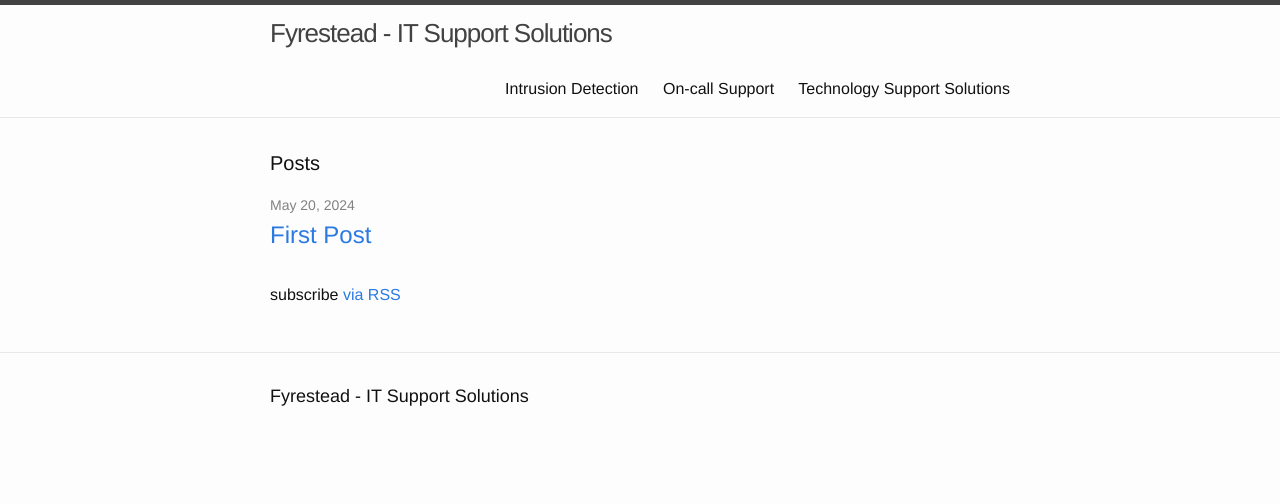
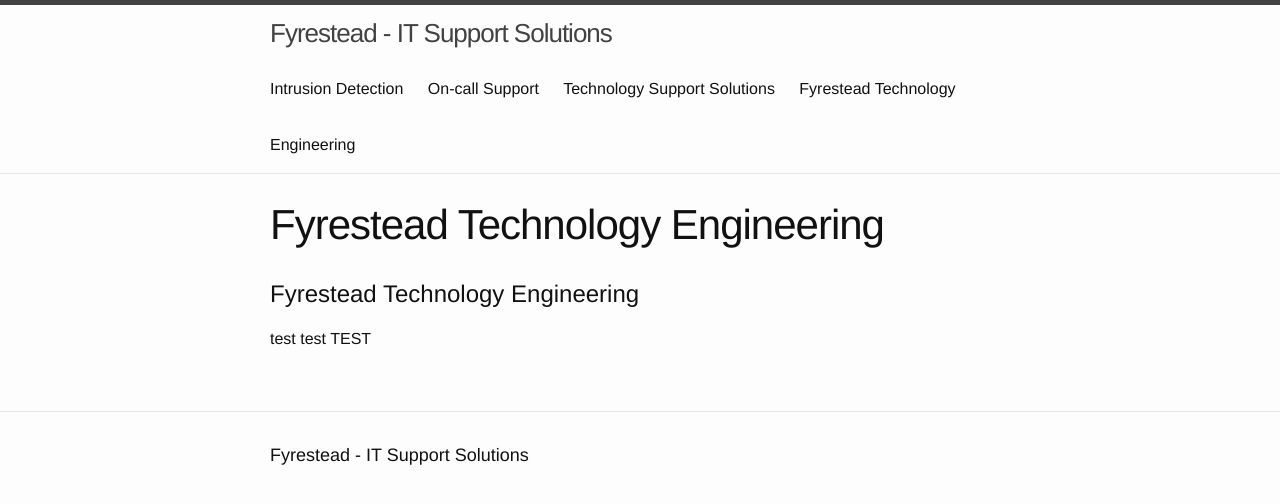
Before and after one commit to Fyrestead/fyrestead.github.io, a Jekyll site: the page built from index.md, in a window 1280 px wide. Shown: the top 504 px of the page. Built offline with Jekyll 4.4.1, drawn with Linux system fonts in a browser that asks for light colours; our own code applies the rules of GitHub Pages for plain Markdown files; part of the change alters nothing that is shown.

Commit message:
simplify config, try index.md

```diff
--- a/_config.yml
+++ b/_config.yml
@@ -1,26 +1,4 @@
 ---
 theme: jekyll-theme-tactile
 title: Fyrestead - IT Support Solutions
-timezone: America/New_York
-collections:
-  posts:
-    title: Posts
-    output: true
-  uploads:
-    title: Uploads
-    output: true
-defaults:
-- scope:
-    path: ''
-    type: posts
-  values:
-    layout: post
-    permalink: "/posts/:title/"
-- scope:
-    path: ''
-    type: pages
-  values:
-    layout: page
-permalink: pretty
-github_username: Fyrestead
-typing_text: We're flixbile so you don't have to be
+description: description from config
--- /dev/null
+++ b/index.md
@@ -0,0 +1,2 @@
+# Fyrestead Technology Engineering
+test test TEST
```
